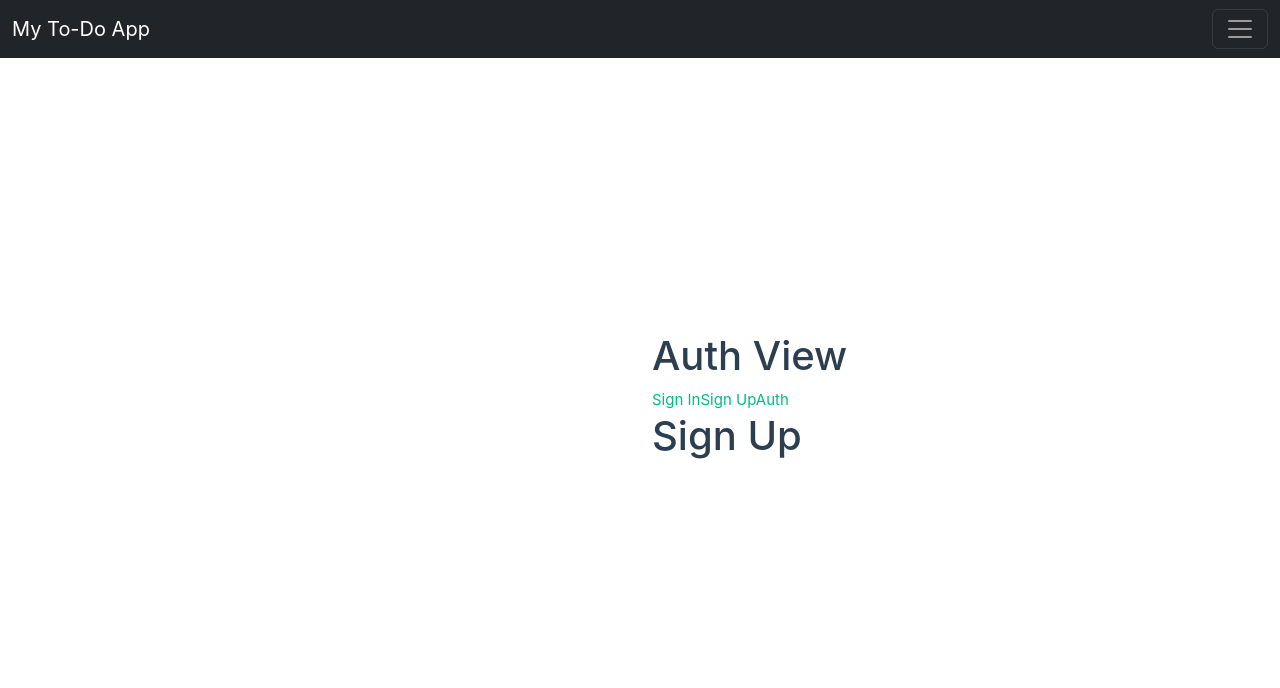
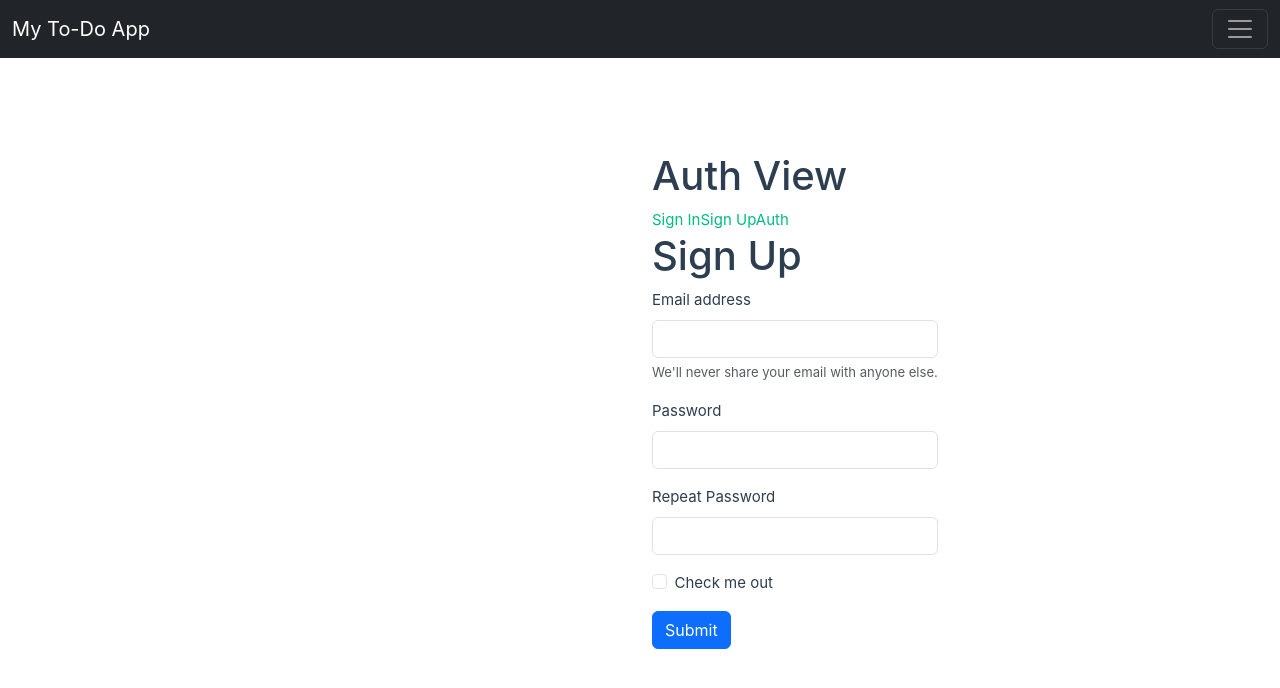
Before and after one commit to marmarbcn/Ironhack-final-project, a Vue app: page /auth/signup in a window 1280 px wide. Shown: the top 688 px of the page. Built offline with nearby package versions, Linux system fonts and the light colour scheme.

Commit message:
working on auth

```diff
--- a/src/views/SignUpView.vue
+++ b/src/views/SignUpView.vue
@@ -2,4 +2,24 @@
     <h1>
         Sign Up
     </h1>
+    <form>
+        <div class="mb-3">
+            <label for="exampleInputEmail1" class="form-label">Email address</label>
+            <input type="email" class="form-control" id="exampleInputEmail1" aria-describedby="emailHelp">
+            <div id="emailHelp" class="form-text">We'll never share your email with anyone else.</div>
+        </div>
+        <div class="mb-3">
+            <label for="exampleInputPassword1" class="form-label">Password</label>
+            <input type="password" class="form-control" id="exampleInputPassword1">
+        </div>
+        <div class="mb-3">
+            <label for="exampleInputPassword1" class="form-label">Repeat Password</label>
+            <input type="password" class="form-control" id="exampleInputPassword1">
+        </div>
+        <div class="mb-3 form-check">
+            <input type="checkbox" class="form-check-input" id="exampleCheck1">
+            <label class="form-check-label" for="exampleCheck1">Check me out</label>
+        </div>
+        <button type="submit" class="btn btn-primary">Submit</button>
+    </form>
 </template>
```
